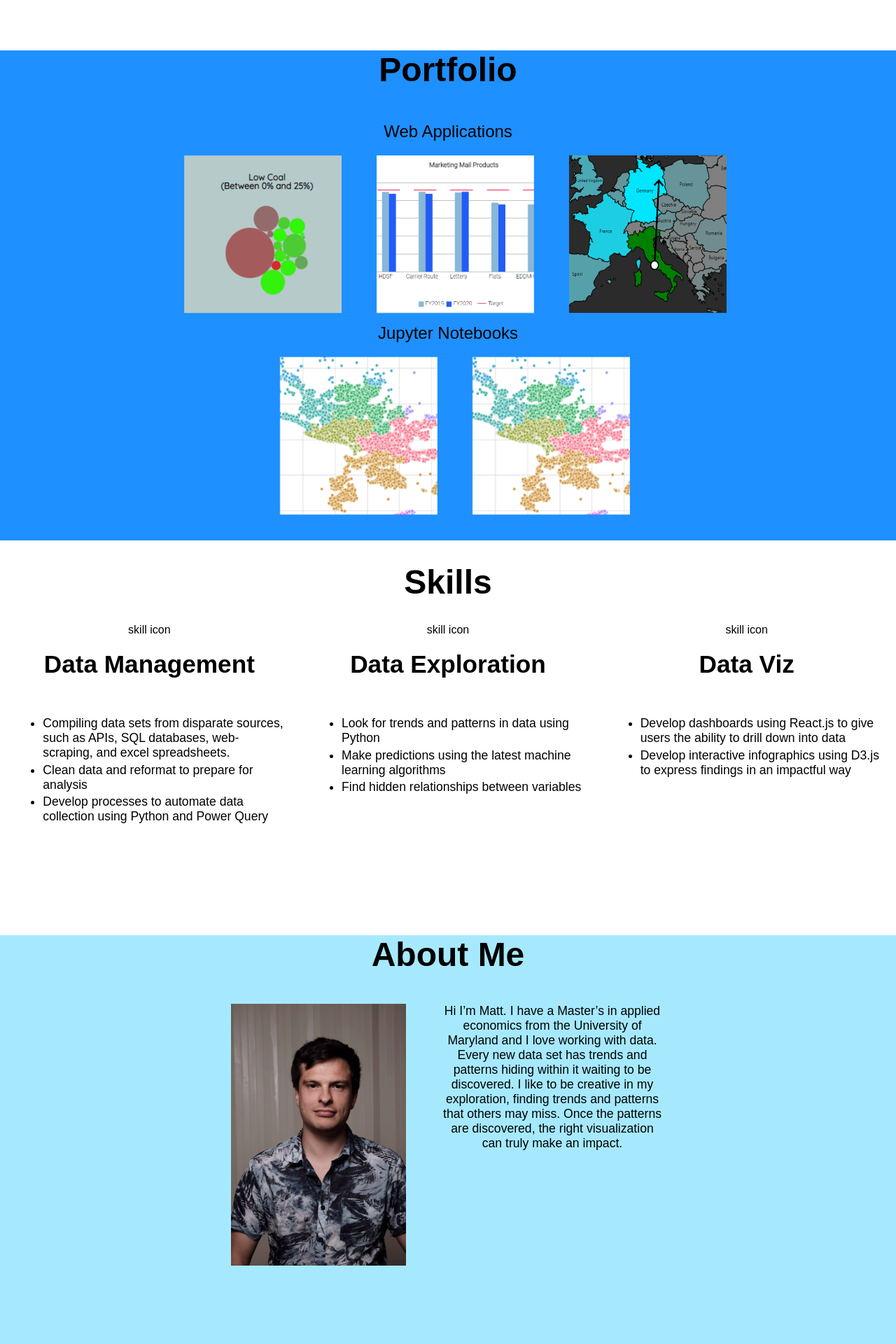
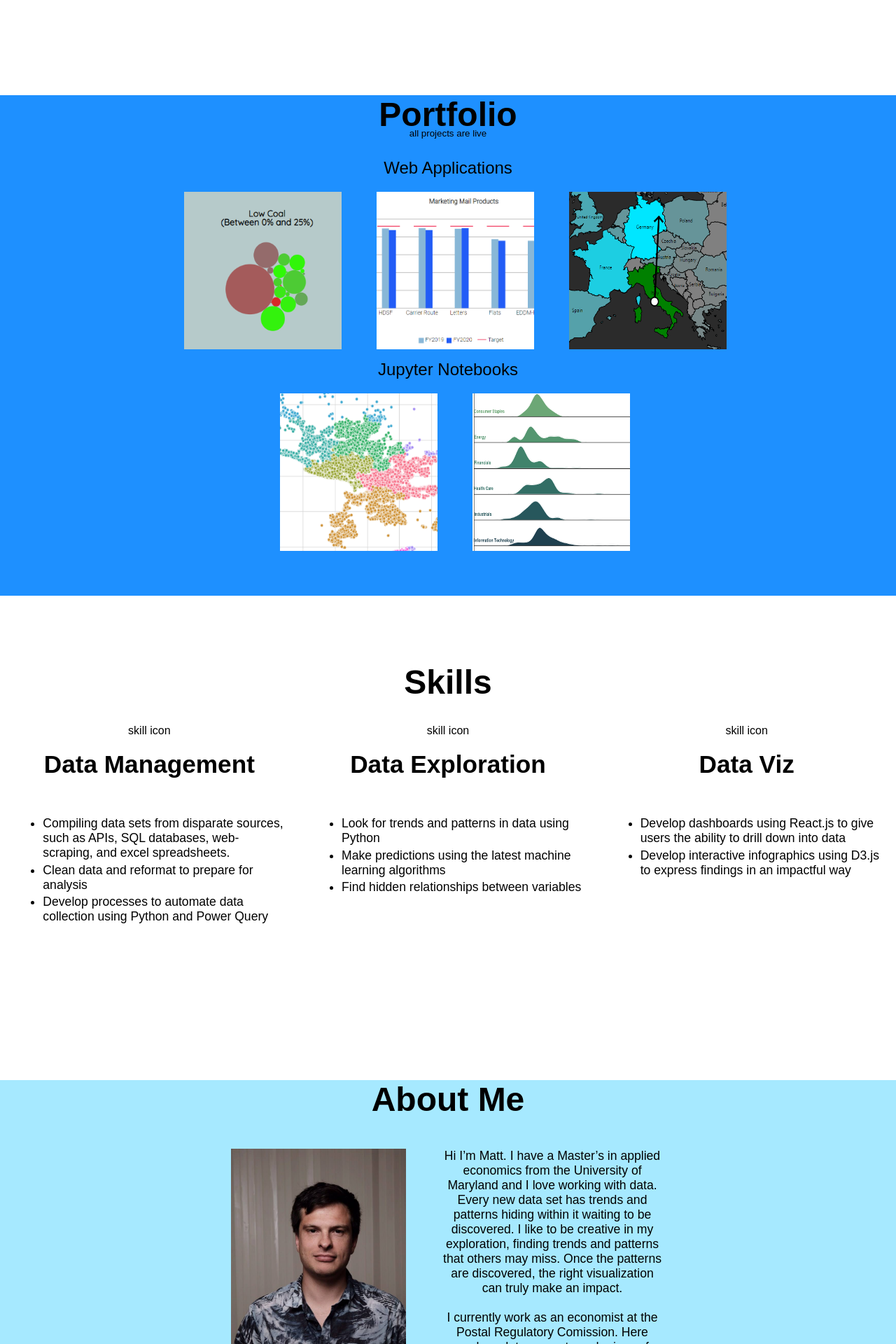
Before and after one commit to MattTheEconomist/portfolio, a React (Create React App) app in the folder portfolio/: page / in a window 1280 px wide. Shown: the part 860-2780 px from the top of the page at 70% size. Built offline with nearby package versions, Linux system fonts and the light colour scheme.

Commit message:
design touch up

```diff
--- a/portfolio/src/App.css
+++ b/portfolio/src/App.css
@@ -5,6 +5,8 @@
   --forthColor: #348cf6;
   --projectImgWidth: 225px;
   --projectImgHeight: 225px;
+  --catImgWidth: 100px;
+  --catImgHeight: 200px;
 
   --myGradient: linear-gradient(
     /* to bottom left, */ to left,
@@ -121,6 +123,7 @@ body {
   transition: 0.2s;
   /* padding-bottom: 0.5em; */
   height: 3em;
+  z-index: 2;
 }
 
 .headerLink {
@@ -138,8 +141,13 @@ body {
 /* portfolio section  */
 
 #portfolioSection {
-  height: 700px;
   background-color: dodgerblue;
+  padding-bottom: 5%;
+}
+
+#projectsLive {
+  margin-top: -40px;
+  font-size: smaller;
 }
 
 #portfolioRowsContainer {
@@ -157,6 +165,10 @@ body {
   display: flex;
   justify-content: center;
   gap: 30px;
+}
+
+.projectTitle {
+  font-size: 17px;
 }
 
 .rowName {
@@ -209,6 +221,7 @@ body {
   max-width: var(--projectImgWidth);
   min-height: var(--projectImgHeight);
   max-height: var(--projectImgHeight);
+  /* background-color: rgba(0, 0, 0, 0.85); */
 }
 
 .imgContainerProject:hover .hiddenProjectBox {
@@ -224,13 +237,8 @@ body {
   text-align: center;
   color: white;
   font-size: 13px;
-  background-color: rgba(0, 0, 0, 0.8);
-  border: 3px solid white;
-
-  /* border: 10px solid green; */
-  /* transition: border 1s; */
-  /* transition: color 1s; */
-  /* transition: all 500ms; */
+  background-color: rgba(0, 0, 0, 0.85);
+  border: 4px solid white;
 }
 
 img {
@@ -273,10 +281,11 @@ img {
 
 .sectionTitle {
   font-size: 3em;
+  margin-top: 2em;
 }
 
 #aboutMeSection {
-  min-height: 600px;
+  /* min-height: 600px; */
   background-color: rgba(0, 191, 255, 0.35);
   text-align: center;
 }
@@ -296,7 +305,7 @@ img {
   display: flex;
   flex-direction: row;
   width: 50vw;
-  height: 300px;
+  /* height: 300px; */
   table-layout: fixed;
   border-spacing: 10px;
   gap: 3em;
@@ -310,37 +319,42 @@ img {
   display: table-cell;
 }
 
+#imgContainerCat {
+  min-width: var(--catImgWidth);
+  max-width: var(--catImgWidth);
+  min-height: var(--catImgHeight);
+  max-height: var(--catImgHeight);
+  margin-left: 55%;
+  margin-top: 5%;
+  margin-bottom: 10%;
+}
+
+#catImg {
+  width: var(--catImgWidth);
+  height: var(--catImgHeight);
+  position: relative;
+  display: inline-block;
+  /* margin: 10px; */
+  vertical-align: top;
+}
+
 #paraMattContainer {
   /* background-color: tomato; */
   display: table-cell;
-  height: 250px;
+  /* min-width: 600px;
+  max-width: 600px;
+  min-height: 800px;
+  max-height: 800px; */
 }
 
 #mattImg {
   width: 100%;
   height: 100%;
 }
-#imgContainerCat {
-  /* width: 150px;
-  height: 200px; */
-}
-
-#catImg {
-  width: 20%;
-  height: 20%;
-}
 
 #contactSection {
   text-align: center;
   /* background-color: var(--forthColor); */
-}
-
-#catText {
-  margin-bottom: 30px;
-}
-
-#catTextContainer {
-  margin-top: 2em;
 }
 
 #allFooterIcons {
--- a/portfolio/src/ContentPages/AboutMe.jsx
+++ b/portfolio/src/ContentPages/AboutMe.jsx
@@ -22,8 +22,17 @@ export const AboutMe = () => {
               discovered. I like to be creative in my exploration, finding
               trends and patterns that others may miss. Once the patterns are
               discovered, the right visualization can truly make an impact.
+              <br></br>
+              <br></br>I currently work as an economist at the Postal Regulatory
+              Comission. Here analyze data on costs and prices of Marketing Mail
+              (more affectionately known as "junk mail"). When I'm not hammering
+              away at the keyboard, I'm probably hanging out with my cat Leroy.
+              He likes to advertise his belly.
             </p>
           </div>
+        </div>
+        <div id="imgContainerCat">
+          <img src={catImg} className="projectImg"></img>
         </div>
       </div>
     </div>
--- a/portfolio/src/ContentPages/LandingPage.jsx
+++ b/portfolio/src/ContentPages/LandingPage.jsx
@@ -95,7 +95,7 @@ export const LandingPage = () => {
   return (
     <div id="landingPageContainer">
       <div id="svgContainer">
-        {/* <svg
+        <svg
           id="landingBackground"
           // width={`${svgWidth}px`}
           // height={`${svgHeight}px`}
@@ -104,7 +104,7 @@ export const LandingPage = () => {
           fill="green"
         >
           {circles}
-        </svg> */}
+        </svg>
       </div>
       <div id="titleTextContainer">
         <h1 id="landingTextName">Matt Ashford</h1>
--- a/portfolio/src/ContentPages/Portfolio.jsx
+++ b/portfolio/src/ContentPages/Portfolio.jsx
@@ -2,12 +2,13 @@ import elec from "../Design/electricityImg.PNG";
 import service from "../Design/serviceDash2.PNG";
 import euro from "../Design/euroMap.PNG";
 import housing from "../Design/housing.PNG";
-// import hostile from "../Design/hostile.PNG";
+import webScrape from "../Design/webScrape.PNG";
 
 export const Portfolio = () => {
   return (
     <div id="portfolioSection">
       <h1 className="sectionTitle">Portfolio</h1>
+      <p id="projectsLive">all projects are live</p>
       <div id="portfolioRowsContainer">
         <div className="rowName">Web Applications </div>
         <div id="projectsRowJs">
@@ -31,7 +32,7 @@ export const Portfolio = () => {
             text={projecTextObj.filter((row) => row.projId === "Housing")}
           />
           <ProjectCell
-            imgFile={housing}
+            imgFile={webScrape}
             text={projecTextObj.filter((row) => row.projId === "Web Scraping")}
           />
         </div>
@@ -52,7 +53,7 @@ const ProjectCell = (props) => {
       <div className="imgContainerProject">
         <img src={imgFile} className="projectImg"></img>
         <div className="hiddenProjectBox">
-          <p> {text && text[0].info.projectTitle} </p>
+          <p className="projectTitle"> {text && text[0].info.projectTitle} </p>
           <br />
           <p> {text && text[0].info.projText}</p>
         </div>
@@ -103,9 +104,9 @@ const projecTextObj = [
     projId: "Web Scraping",
     info: {
       linkAddress:
-        "https://nbviewer.org/github/MattTheEconomist/Machine_Learning_Housing_Prices/blob/main/Analysis.ipynb",
+        "https://nbviewer.org/github/MattTheEconomist/webscrape2/blob/main/Web%20Scraping%20Financial%20Data%202.ipynb",
       projectTitle: "Web Scraping",
-      projText: "Web Scraping X to find Y",
+      projText: "Web Scraping Yahoo Finance to analyze stock information",
     },
   },
 ];
```
Also changed, not shown: portfolio/src/Design/webScrape.PNG (added).
